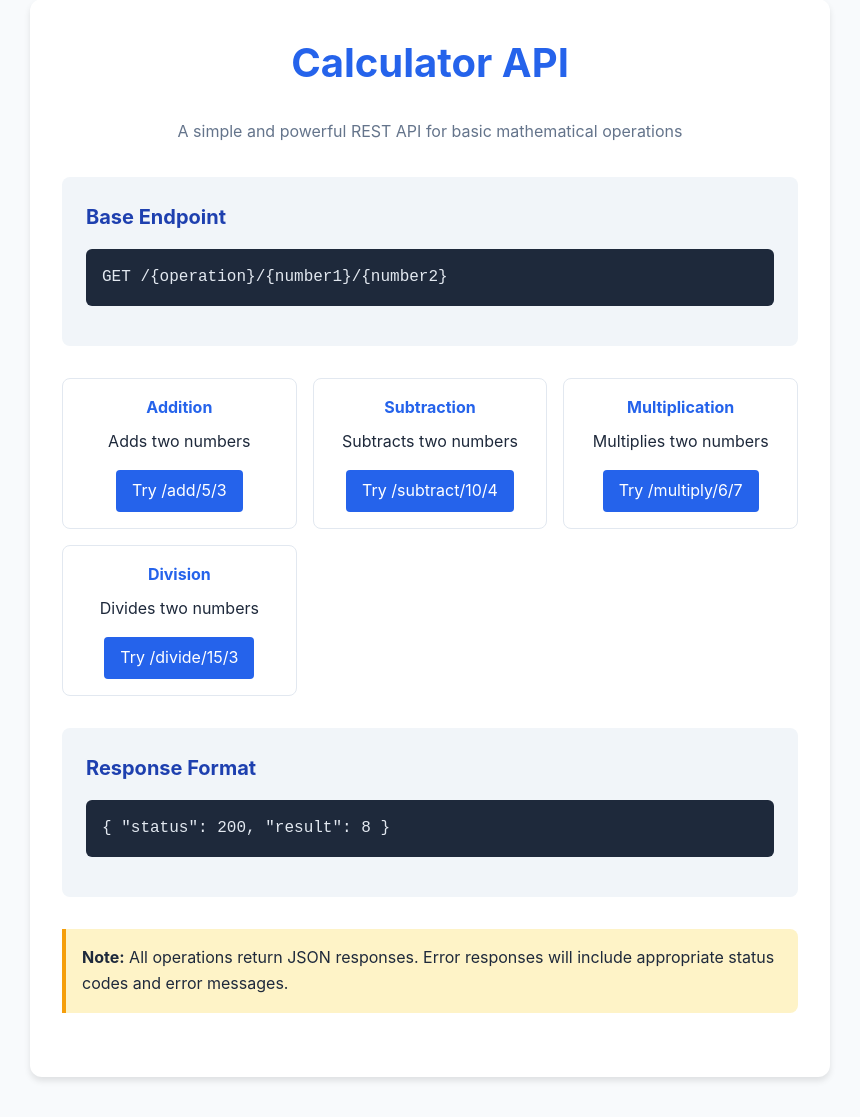
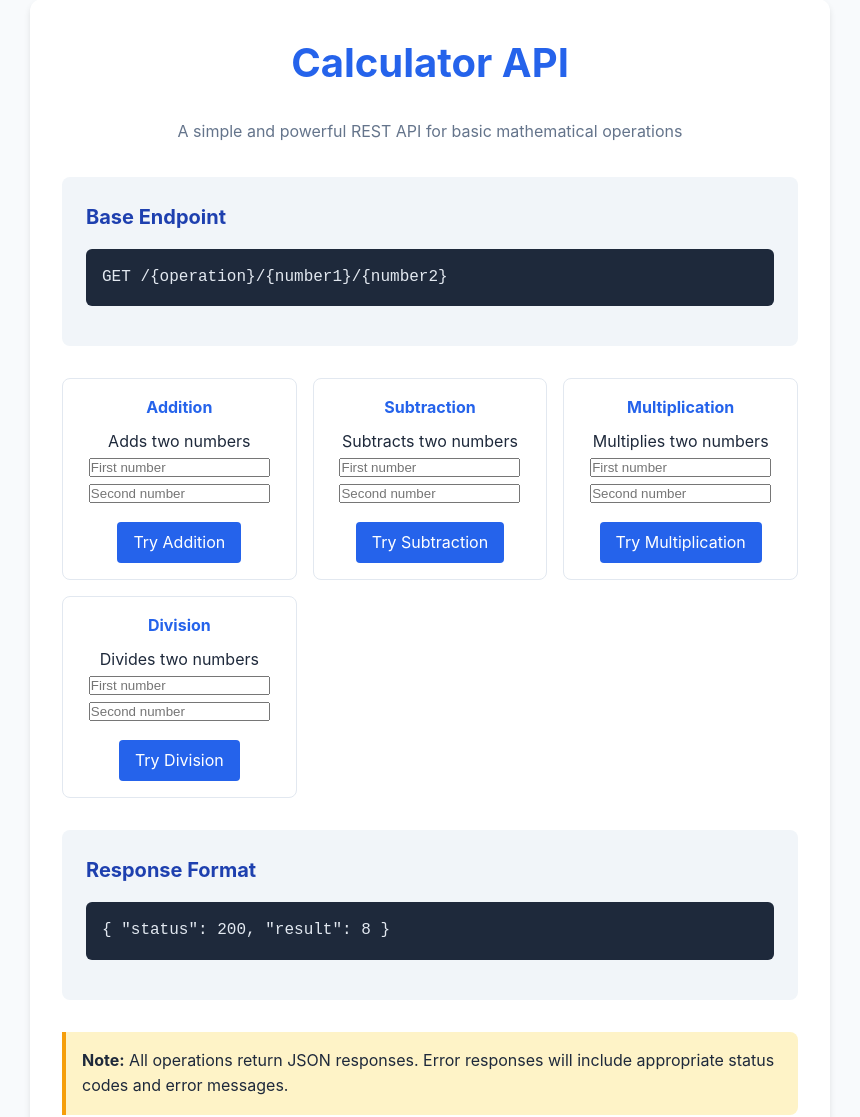
Before and after one commit to Aminemouchaal/Online-calculator, a Flask app: page / in a window 1280 px wide. Shown: the part 33-1150 px from the top of the page, without its empty margins (210-1070 px from the left). Before the commit the page ends 1114 px from the top, so only its background shows below. Run offline with Flask 3, Linux system fonts and the light colour scheme.

Commit message:
Update index.html

```diff
--- a/templates/index.html
+++ b/templates/index.html
@@ -20,22 +20,33 @@
         <div class="operation-card">
             <div class="operation-name">Addition</div>
             <p>Adds two numbers</p>
-                <a href="/add/5/3" class="try-it">Try /add/5/3</a>
+            <input type="number" id="add1" placeholder="First number">
+            <input type="number" id="add2" placeholder="Second number">
+            <a href="#" class="try-it" onclick="window.location.href='/add/' + document.getElementById('add1').value + '/' + document.getElementById('add2').value">Try Addition</a>
         </div>
+
         <div class="operation-card">
             <div class="operation-name">Subtraction</div>
             <p>Subtracts two numbers</p>
-                <a href="/subtract/10/4" class="try-it">Try /subtract/10/4</a>
+            <input type="number" id="sub1" placeholder="First number">
+            <input type="number" id="sub2" placeholder="Second number">
+            <a href="#" class="try-it" onclick="window.location.href='/subtract/' + document.getElementById('sub1').value + '/' + document.getElementById('sub2').value">Try Subtraction</a>
         </div>
+
         <div class="operation-card">
             <div class="operation-name">Multiplication</div>
             <p>Multiplies two numbers</p>
-                <a href="/multiply/6/7" class="try-it">Try /multiply/6/7</a>
+            <input type="number" id="mul1" placeholder="First number">
+            <input type="number" id="mul2" placeholder="Second number">
+            <a href="#" class="try-it" onclick="window.location.href='/multiply/' + document.getElementById('mul1').value + '/' + document.getElementById('mul2').value">Try Multiplication</a>
         </div>
+
         <div class="operation-card">
             <div class="operation-name">Division</div>
             <p>Divides two numbers</p>
-                <a href="/divide/15/3" class="try-it">Try /divide/15/3</a>
+            <input type="number" id="div1" placeholder="First number">
+            <input type="number" id="div2" placeholder="Second number">
+            <a href="#" class="try-it" onclick="window.location.href='/divide/' + document.getElementById('div1').value + '/' + document.getElementById('div2').value">Try Division</a>
         </div>
     </div>
 
```
Lines whose indentation alone changed are shown as unchanged.
